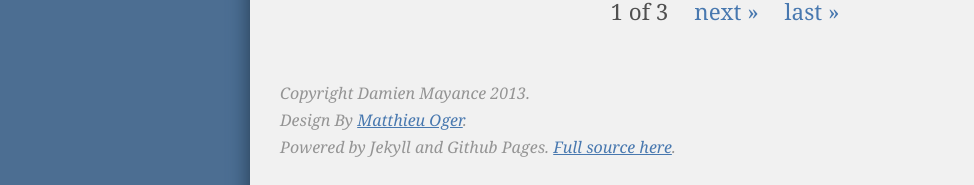
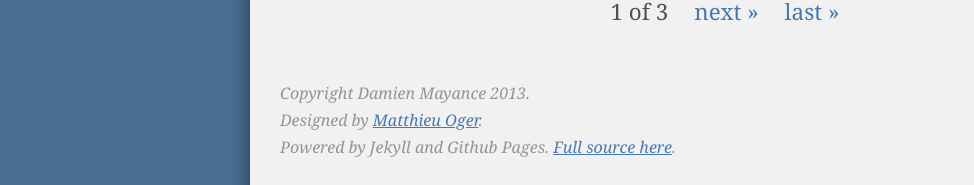
Before and after one commit to valryon/valryon.github.io, a Jekyll site: the page built from index.html, in a window 1280 px wide and 900 px high, scrolled down 5642 px. Shown: the part 712-897 px from the top of the window, without its empty margins (0-974 px from the left). Built offline with Jekyll 4.4.1, drawn with Linux system fonts in a browser that asks for light colours; the list of posts is cut into pages by our own code.

Commit message:
Fix link.

```diff
--- a/_layouts/default.html
+++ b/_layouts/default.html
@@ -82,7 +82,7 @@
       Copyright Damien Mayance 2013.
     </p>
     <p>
-    	Design By <a href="http://solarsailer.com">Matthieu Oger</a>.
+      Designed by <a href="http://solarsailer.net">Matthieu Oger</a>.
     </p>
     <p>
       Powered by Jekyll and Github Pages. <a href="https://github.com/Valryon/valryon.github.io">Full source here</a>.
```
